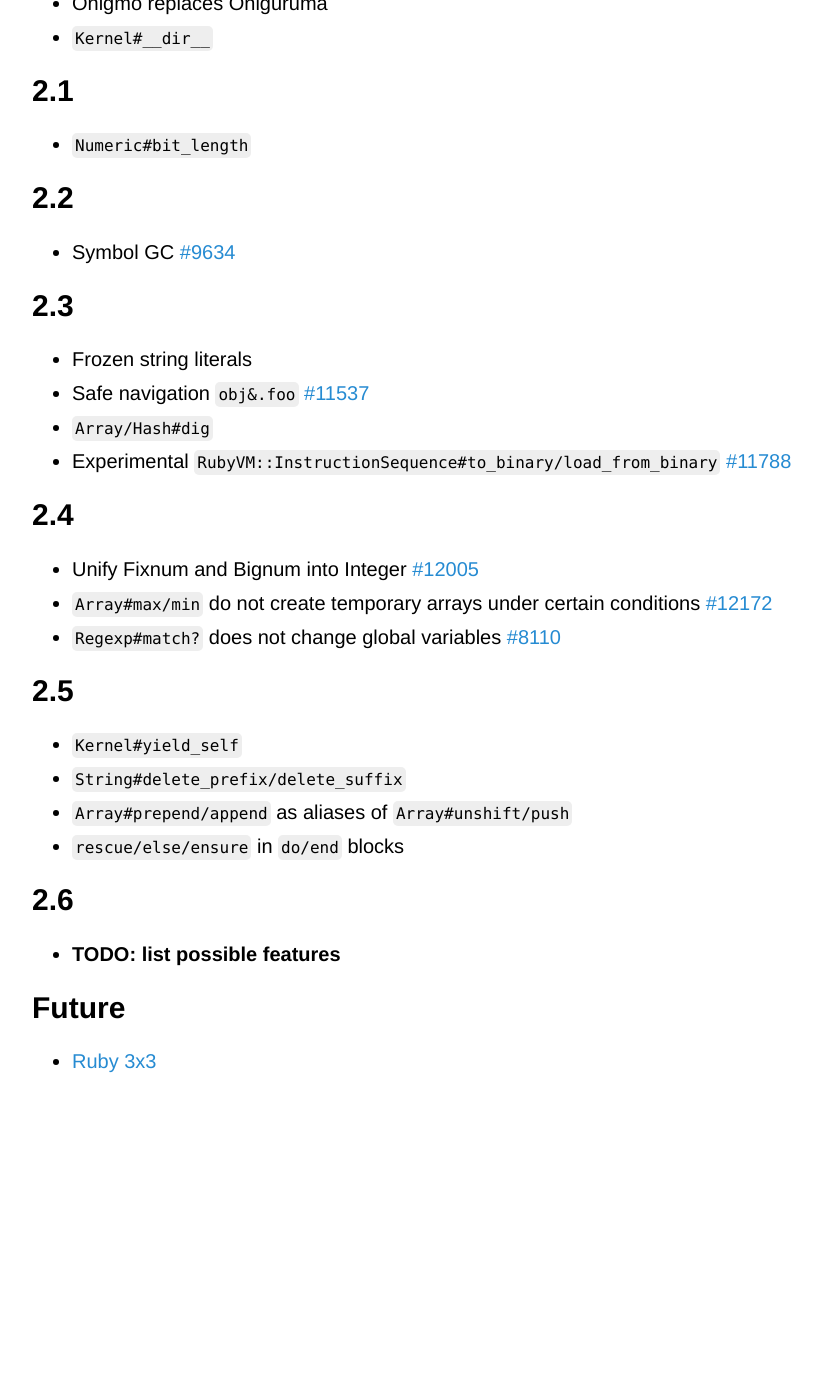
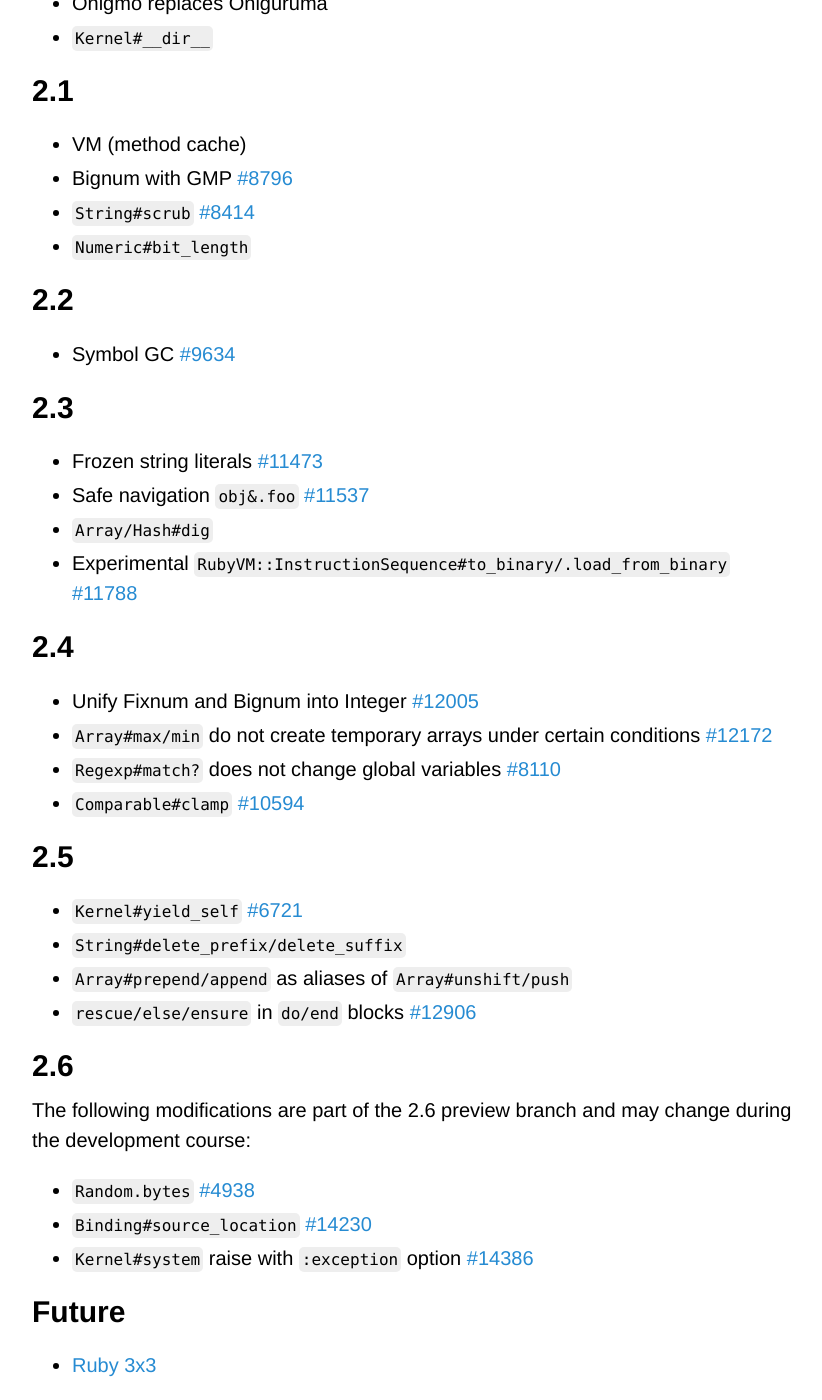
Before and after one commit to Maumagnaguagno/maumagnaguagno.github.io, a Jekyll site: the page built from ruby-versions.md, in a window 1280 px wide and 1400 px high, scrolled down 1390 px. Shown: the whole window, without its empty margins (228-1050 px from the left). Built offline with Jekyll 4.4.1, drawn with Linux system fonts in a browser that asks for light colours; our own code applies the rules of GitHub Pages for plain Markdown files; before the commit the page ends 2486 px from its top, so only the background shows below that; some of the changed text lies outside the part shown.

Commit message:
Add many missing bullets and links and publish Ruby Versions

```diff
--- a/ruby-versions.md
+++ b/ruby-versions.md
@@ -35,7 +34,7 @@ This is a reminder of how Ruby evolved through time.
 - ``Kernel#require_relative``
 - ``String#prepend``
 - ``String#clear``
-- ``IO#write/binwrite/binread``
+- ``IO.write/binwrite/binread``
 - ``Numeric#step``
 
 ## 2.0
@@ -46,30 +45,37 @@ This is a reminder of how Ruby evolved through time.
 - ``Kernel#__dir__``
 
 ## 2.1
+- VM (method cache)
+- Bignum with GMP [#8796](https://bugs.ruby-lang.org/issues/8796)
+- ``String#scrub`` [#8414](https://bugs.ruby-lang.org/issues/8414)
 - ``Numeric#bit_length``
 
 ## 2.2
 - Symbol GC [#9634](https://bugs.ruby-lang.org/issues/9634)
 
 ## 2.3
-- Frozen string literals
+- Frozen string literals [#11473](https://bugs.ruby-lang.org/issues/11473)
 - Safe navigation ``obj&.foo`` [#11537](https://bugs.ruby-lang.org/issues/11537)
 - ``Array/Hash#dig``
-- Experimental ``RubyVM::InstructionSequence#to_binary/load_from_binary`` [#11788](https://bugs.ruby-lang.org/issues/11788)
+- Experimental ``RubyVM::InstructionSequence#to_binary/.load_from_binary`` [#11788](https://bugs.ruby-lang.org/issues/11788)
 
 ## 2.4
 - Unify Fixnum and Bignum into Integer [#12005](https://bugs.ruby-lang.org/issues/12005)
 - ``Array#max/min`` do not create temporary arrays under certain conditions [#12172](https://bugs.ruby-lang.org/issues/12172)
 - ``Regexp#match?`` does not change global variables [#8110](https://bugs.ruby-lang.org/issues/8110)
+- ``Comparable#clamp`` [#10594](https://bugs.ruby-lang.org/issues/10594)
 
 ## 2.5
-- ``Kernel#yield_self``
+- ``Kernel#yield_self`` [#6721](https://bugs.ruby-lang.org/issues/6721)
 - ``String#delete_prefix/delete_suffix``
 - ``Array#prepend/append`` as aliases of ``Array#unshift/push``
-- ``rescue/else/ensure`` in ``do/end`` blocks
+- ``rescue/else/ensure`` in ``do/end`` blocks [#12906](https://bugs.ruby-lang.org/issues/12906)
 
 ## 2.6
-- **TODO: list possible features**
+The following modifications are part of the 2.6 preview branch and may change during the development course:
+- ``Random.bytes`` [#4938](https://bugs.ruby-lang.org/issues/4938)
+- ``Binding#source_location`` [#14230](https://bugs.ruby-lang.org/issues/14230)
+- ``Kernel#system`` raise with ``:exception`` option [#14386](https://bugs.ruby-lang.org/issues/14386)
 
 ## Future
 - [Ruby 3x3](https://blog.heroku.com/ruby-3-by-3 "Ruby 3x3: Matz, Koichi, and Tenderlove on the future of Ruby Performance")
```
Also changed, not shown: other parts of ruby-versions.md (+0 -1 lines).
